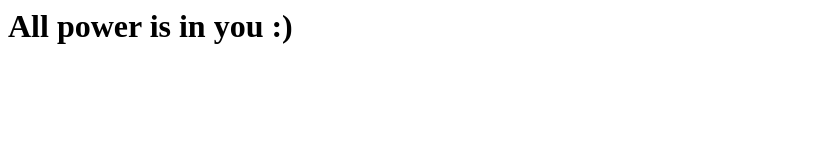
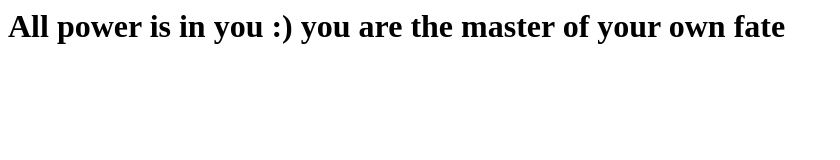
Before and after one commit to pritimisra/firstgitrepo, a plain HTML site: page index.html in a window 1280 px wide. Shown: the whole page, without its empty margins (0-840 px from the left). Drawn offline with Linux system fonts and the light colour scheme.

Commit message:
completed the quote

```diff
--- a/index.html
+++ b/index.html
@@ -2,6 +2,7 @@
 	<body>
 		<h1>
 			All power is in you :)
+			you are the master of your own fate
 		</h1>
 	</body>
 
```
